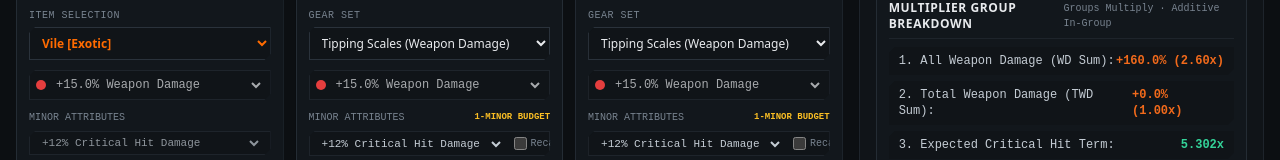
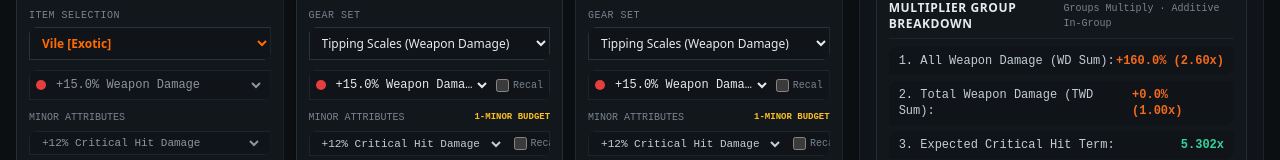
Before and after one commit to knowlesy/division-config, a React (Vite) app: page / in a window 1280 px wide. Shown: the part 717-877 px from the top of the page. Built offline with nearby package versions, Linux system fonts and the light colour scheme; a web font is replaced by a local one.

Commit message:
fix: allow core attribute recalibration to red/blue/yellow on gear set pieces

```diff
--- a/src/components/GearSlotCard.tsx
+++ b/src/components/GearSlotCard.tsx
@@ -43,6 +43,25 @@ interface Props {
   slot: GearSlot;
   piece: GearPieceInstance;
   onChange: (updated: GearPieceInstance) => void;
+}
+
+function getNativeCore(piece: GearPieceInstance): CoreType | null {
+  if (piece.kind === 'gear-set') {
+    const set = gearSets.find(s => s.id === piece.brandOrSetId);
+    if (!set) return null;
+    return set.coreAttribute?.includes('Armor') ? 'Armor' : (set.coreAttribute?.includes('Skill') ? 'Skill Tier' : 'Weapon Damage');
+  }
+  if (piece.kind === 'brand') {
+    const brand = brandSets.find(b => b.id === piece.brandOrSetId);
+    if (!brand) return null;
+    return brand.coreAttribute?.includes('Armor') ? 'Armor' : (brand.coreAttribute?.includes('Skill') ? 'Skill Tier' : 'Weapon Damage');
+  }
+  if (piece.kind === 'named') {
+    const item = namedGear.find(i => i.name === piece.name);
+    if (!item) return null;
+    return item.coreAttribute?.includes('Armor') ? 'Armor' : (item.coreAttribute?.includes('Skill') ? 'Skill Tier' : 'Weapon Damage');
+  }
+  return null;
 }
 
 export const GearSlotCard: React.FC<Props> = ({ slot, piece, onChange }) => {
@@ -134,15 +153,16 @@ export const GearSlotCard: React.FC<Props> = ({ slot, piece, onChange }) => {
     } else if (piece.kind === 'gear-set') {
       const set = gearSets.find(s => s.id === id);
       if (set) {
-        const coreType: CoreType = set.coreAttribute?.includes('Armor') ? 'Armor' : (set.coreAttribute?.includes('Skill') ? 'Skill Tier' : 'Weapon Damage');
+        const nativeCoreType: CoreType = set.coreAttribute?.includes('Armor') ? 'Armor' : (set.coreAttribute?.includes('Skill') ? 'Skill Tier' : 'Weapon Damage');
+        const currentCoreType = piece.core.isRecalibrated ? piece.core.type : nativeCoreType;
         onChange({
           ...piece,
           name: `${set.name} ${slot.toUpperCase()}`,
           brandOrSetId: set.id,
           core: {
-            type: coreType,
-            value: coreType === 'Armor' ? 170000 : (coreType === 'Skill Tier' ? 1 : 0.15),
-            isRecalibrated: false
+            type: currentCoreType,
+            value: currentCoreType === 'Armor' ? 170000 : (currentCoreType === 'Skill Tier' ? 1 : 0.15),
+            isRecalibrated: currentCoreType !== nativeCoreType
           },
           talent: isChest ? set.chestTalent : (isBackpack ? set.backpackTalent : null)
         });
@@ -278,19 +298,23 @@ export const GearSlotCard: React.FC<Props> = ({ slot, piece, onChange }) => {
           />
           <select
             value={piece.core.type}
-            disabled={piece.kind === 'gear-set' || piece.kind === 'exotic'}
+            disabled={piece.kind === 'exotic'}
             onChange={(e) => {
               const t = e.target.value as CoreType;
+              const nativeCore = getNativeCore(piece);
+              const isDifferentFromNative = nativeCore ? t !== nativeCore : false;
               onChange({
                 ...piece,
                 core: {
                   type: t,
                   value: t === 'Armor' ? 170000 : (t === 'Skill Tier' ? 1 : 0.15),
-                  isRecalibrated: piece.kind !== 'gear-set' && piece.kind !== 'exotic'
+                  isRecalibrated: isDifferentFromNative
                 }
               });
             }}
-            className="bg-transparent text-xs font-mono text-shd-textPrimary outline-none cursor-pointer truncate w-full"
+            className={`bg-transparent text-xs font-mono outline-none truncate w-full ${
+              piece.kind === 'exotic' ? 'text-shd-textSecondary cursor-not-allowed' : 'text-shd-textPrimary cursor-pointer'
+            }`}
           >
             <option value="Weapon Damage" className="bg-shd-surface1">+15.0% Weapon Damage</option>
             <option value="Armor" className="bg-shd-surface1">+170,000 Armor</option>
@@ -298,7 +322,7 @@ export const GearSlotCard: React.FC<Props> = ({ slot, piece, onChange }) => {
           </select>
         </div>
 
-        {piece.kind !== 'gear-set' && piece.kind !== 'exotic' && (
+        {piece.kind !== 'exotic' && (
           <label className="flex items-center gap-1 text-[10px] font-mono text-shd-textMonoMuted cursor-pointer shrink-0">
             <input
               type="checkbox"
```
